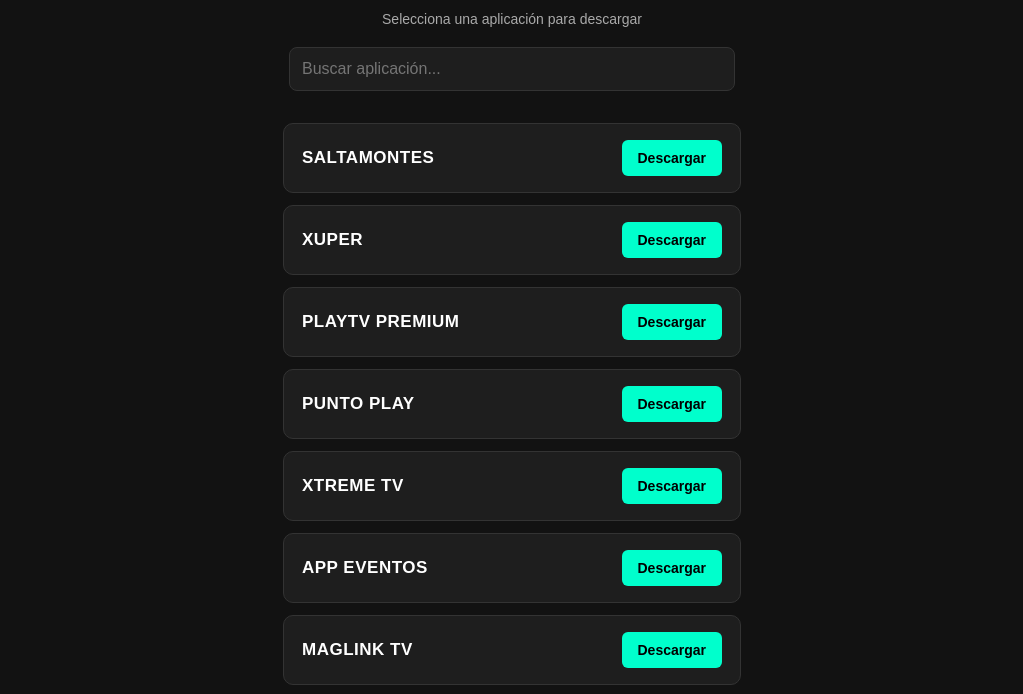
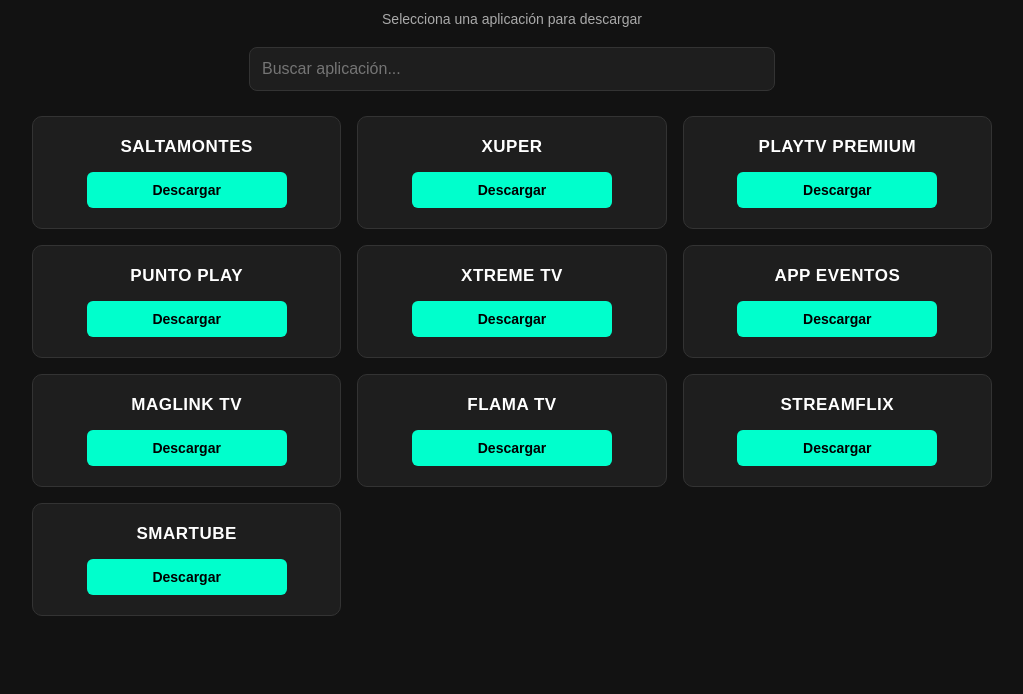
Before and after one commit to civitastore/aplicaciones, a plain HTML site: page index.html in a window 1280 px wide. Shown: the part 81-775 px from the top of the page, without its empty margins (128-1151 px from the left). Drawn offline with Linux system fonts and the light colour scheme.

Commit message:
Update index.html

```diff
--- a/index.html
+++ b/index.html
@@ -17,9 +17,9 @@
         p { color: #aaaaaa; margin-bottom: 20px; font-size: 14px; }
         .search-box {
             width: 90%;
-            max-width: 420px;
+            max-width: 500px;
             padding: 12px;
-            margin-bottom: 20px;
+            margin-bottom: 25px;
             border-radius: 8px;
             border: 1px solid #333;
             background-color: #1e1e1e;
@@ -28,30 +28,59 @@
             outline: none;
         }
         .search-box:focus { border-color: #00ffcc; }
+
+        /* Contenedor en cuadrícula de 3 columnas */
+        #lista-apps {
+            display: grid;
+            grid-template-columns: repeat(3, 1fr);
+            gap: 16px;
+            max-width: 960px;
+            margin: 0 auto;
+        }
+
+        /* Adaptación automática para pantallas chicas (celulares) */
+        @media (max-width: 700px) {
+            #lista-apps {
+                grid-template-columns: repeat(2, 1fr);
+            }
+        }
+        @media (max-width: 450px) {
+            #lista-apps {
+                grid-template-columns: 1fr;
+            }
+        }
+
         .app-card {
             background: #1e1e1e;
             border: 1px solid #333;
             border-radius: 10px;
-            padding: 16px 18px;
-            margin: 12px auto;
-            max-width: 420px;
+            padding: 20px 15px;
             display: flex;
+            flex-direction: column;
             justify-content: space-between;
             align-items: center;
-            transition: border-color 0.2s;
+            gap: 15px;
+            transition: border-color 0.2s, transform 0.2s;
         }
-        .app-card:hover { border-color: #00ffcc; }
-        .app-info { text-align: left; }
-        .app-name { font-size: 17px; font-weight: bold; letter-spacing: 0.5px; }
+        .app-card:hover {
+            border-color: #00ffcc;
+            transform: translateY(-2px);
+        }
+        .app-name {
+            font-size: 17px;
+            font-weight: bold;
+            letter-spacing: 0.5px;
+        }
         .btn-download {
             background-color: #00ffcc;
             color: #000000;
-            padding: 10px 16px;
+            padding: 10px 20px;
             text-decoration: none;
             font-weight: bold;
             border-radius: 6px;
             font-size: 14px;
-            white-space: nowrap;
+            width: 80%;
+            max-width: 160px;
         }
         .btn-download:hover { background-color: #00ccaa; }
     </style>
@@ -67,81 +96,61 @@
 
         <!-- 1. SALTAMONTES -->
         <div class="app-card">
-            <div class="app-info">
             <div class="app-name">SALTAMONTES</div>
-            </div>
             <a href="https://github.com/civitastore/aplicaciones/releases/download/v1.0.0/SALTAMONTES.apk" class="btn-download">Descargar</a>
         </div>
 
         <!-- 2. XUPER -->
         <div class="app-card">
-            <div class="app-info">
             <div class="app-name">XUPER</div>
-            </div>
             <a href="https://github.com/civitastore/aplicaciones/releases/download/v1/0.XUPER.AR.SIN.CUENTA.apk" class="btn-download">Descargar</a>
         </div>
 
         <!-- 3. PLAYTV PREMIUM -->
         <div class="app-card">
-            <div class="app-info">
             <div class="app-name">PLAYTV PREMIUM</div>
-            </div>
             <a href="https://github.com/civitastore/aplicaciones/releases/download/v1.0/1.PLAY.TV.PREMIUM.apk" class="btn-download">Descargar</a>
         </div>
 
         <!-- 4. PUNTO PLAY -->
         <div class="app-card">
-            <div class="app-info">
             <div class="app-name">PUNTO PLAY</div>
-            </div>
             <a href="https://github.com/civitastore/aplicaciones/releases/download/v1.0.1/1.PUNTO.PLAY.CANALES.Y.PACK.FUTBOL.apk" class="btn-download">Descargar</a>
         </div>
 
         <!-- 5. XTREME TV -->
         <div class="app-card">
-            <div class="app-info">
             <div class="app-name">XTREME TV</div>
-            </div>
             <a href="https://github.com/civitastore/aplicaciones/releases/download/1.6/XTREMETV.apk" class="btn-download">Descargar</a>
         </div>
 
         <!-- 6. APP EVENTOS -->
         <div class="app-card">
-            <div class="app-info">
             <div class="app-name">APP EVENTOS</div>
-            </div>
             <a href="https://github.com/civitastore/aplicaciones/releases/download/v1.1/APP.EVENTOS.apk" class="btn-download">Descargar</a>
         </div>
 
         <!-- 7. MAGLINK TV -->
         <div class="app-card">
-            <div class="app-info">
             <div class="app-name">MAGLINK TV</div>
-            </div>
             <a href="https://github.com/civitastore/aplicaciones/releases/download/1.3/MAGLINKTV.CANALES.Y.EVENTOS.apk" class="btn-download">Descargar</a>
         </div>
 
         <!-- 8. FLAMA TV -->
         <div class="app-card">
-            <div class="app-info">
             <div class="app-name">FLAMA TV</div>
-            </div>
             <a href="https://github.com/civitastore/aplicaciones/releases/download/1%2C2/FLAMA.TV.CANALES.Y.EVENTOS.apk" class="btn-download">Descargar</a>
         </div>
 
         <!-- 9. STREAMFLIX -->
         <div class="app-card">
-            <div class="app-info">
             <div class="app-name">STREAMFLIX</div>
-            </div>
             <a href="https://github.com/civitastore/aplicaciones/releases/download/1.5/STREAMFLIX.apk" class="btn-download">Descargar</a>
         </div>
 
         <!-- 10. SMARTUBE -->
         <div class="app-card">
-            <div class="app-info">
             <div class="app-name">SMARTUBE</div>
-            </div>
             <a href="https://github.com/civitastore/aplicaciones/releases/download/1.4/SMART.TUBE.apk" class="btn-download">Descargar</a>
         </div>
 
```
Lines whose indentation alone changed are shown as unchanged.
